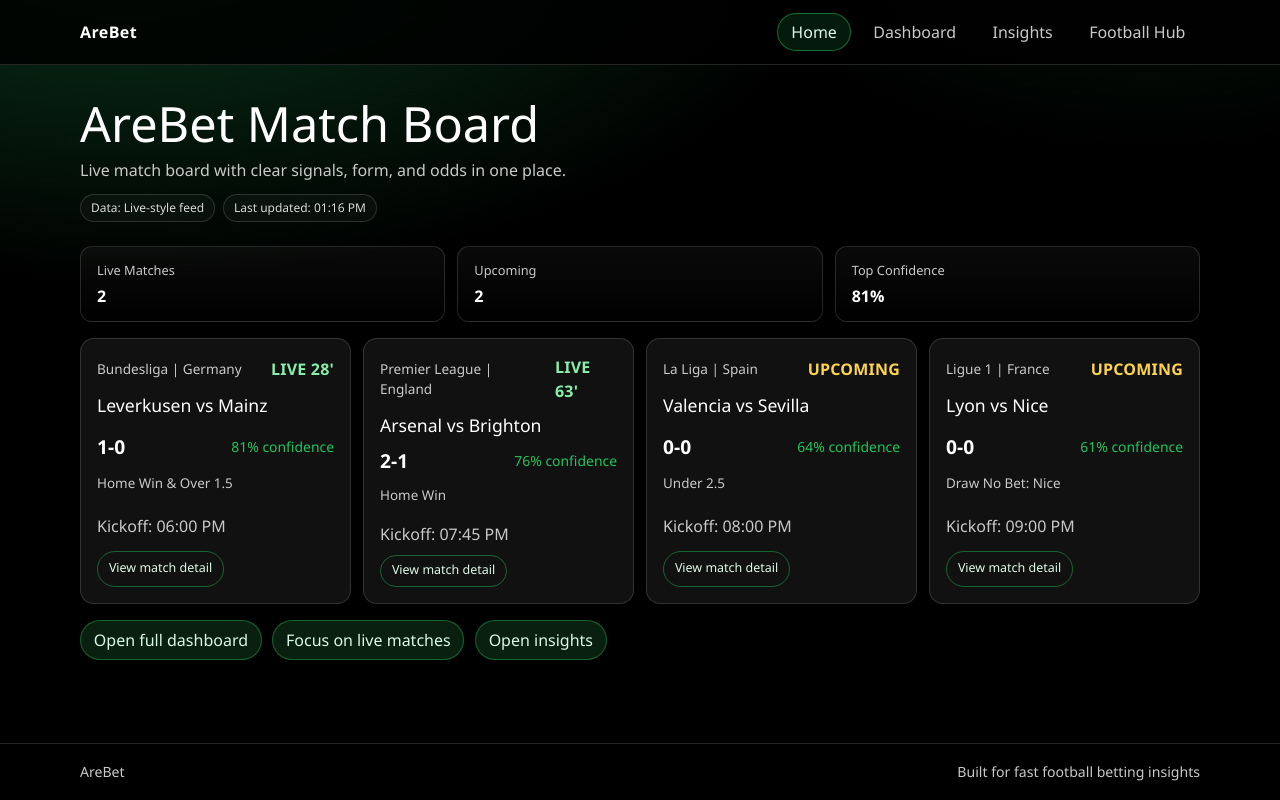
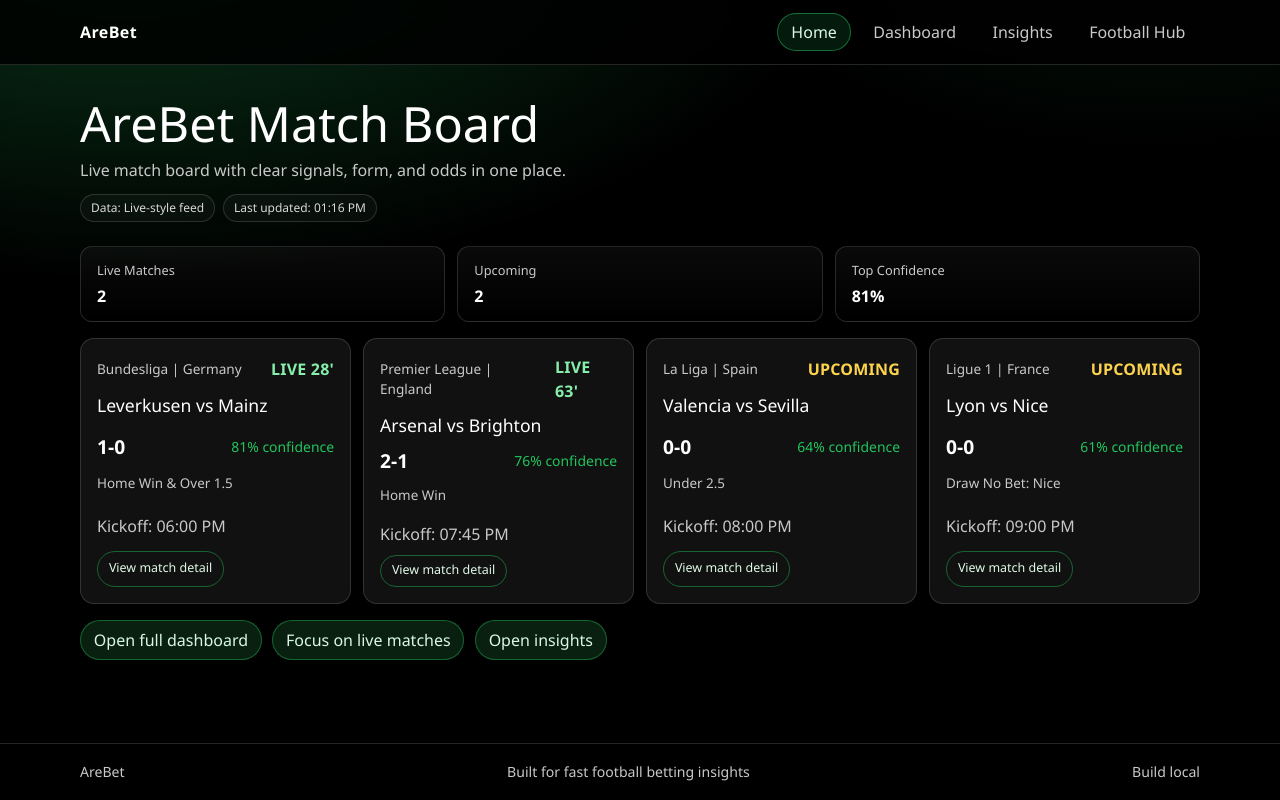
Before and after one commit to DevBw/AreBet, a Next.js app: page / in a window 1280 px wide. Built offline with nearby package versions, Linux system fonts and the light colour scheme.

Commit message:
Add build info to footer

```diff
--- a/app/layout.tsx
+++ b/app/layout.tsx
@@ -9,11 +9,21 @@ export const metadata: Metadata = {
   description: "Smart Betting. Simple Insights.",
 };
 
+const buildInfo = {
+  sha: process.env.VERCEL_GIT_COMMIT_SHA ?? process.env.NEXT_PUBLIC_GIT_SHA ?? "",
+  ref: process.env.VERCEL_GIT_COMMIT_REF ?? process.env.NEXT_PUBLIC_GIT_REF ?? "",
+  time: process.env.VERCEL_BUILD_TIME ?? process.env.NEXT_PUBLIC_BUILD_TIME ?? "",
+};
+
 export default function RootLayout({
   children,
 }: Readonly<{
   children: React.ReactNode;
 }>) {
+  const shortSha = buildInfo.sha ? buildInfo.sha.slice(0, 7) : "local";
+  const buildLabel = buildInfo.ref ? `${buildInfo.ref}@${shortSha}` : shortSha;
+  const buildTime = buildInfo.time ? ` · ${buildInfo.time}` : "";
+
   return (
     <html lang="en">
       <body>
@@ -31,7 +41,8 @@ export default function RootLayout({
           <footer className="site-footer">
             <div className="site-footer-inner">
               <span>AreBet</span>
-              <span>Built for fast football betting insights</span>
+              <span className="footer-meta">Built for fast football betting insights</span>
+              <span className="footer-meta">Build {buildLabel}{buildTime}</span>
             </div>
           </footer>
         </div>
```
